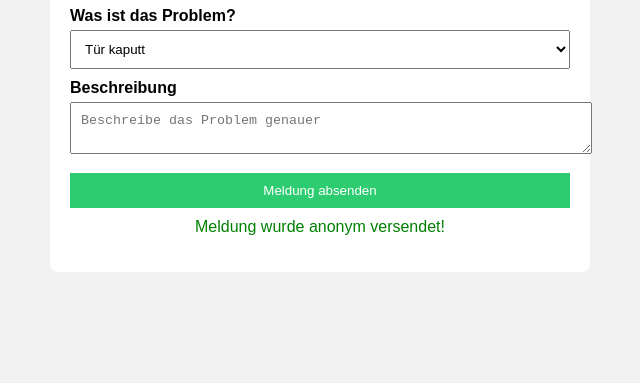
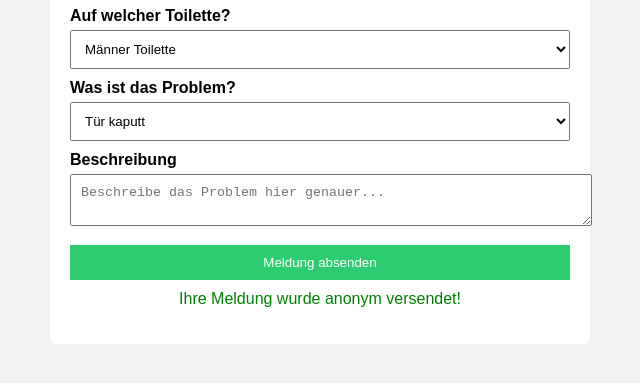
Before and after one commit to SecITDC/test, a plain HTML site: page index.html in a window 1280 px wide. Both pictures are taken after a click on the button "Meldung absenden". Shown: the part 193-576 px from the top of the page, without its empty margins (320-960 px from the left). Drawn offline with Linux system fonts and the light colour scheme.

Commit message:
Update index.html

```diff
--- a/index.html
+++ b/index.html
@@ -9,6 +9,7 @@
       background: #f2f2f2;
       padding: 20px;
     }
+
     .container {
       max-width: 500px;
       background: white;
@@ -16,19 +17,23 @@
       border-radius: 8px;
       margin: auto;
     }
+
     h1 {
       text-align: center;
     }
+
     label {
       margin-top: 10px;
       display: block;
       font-weight: bold;
     }
+
     select, textarea, button {
       width: 100%;
       padding: 10px;
       margin-top: 5px;
     }
+
     button {
       background: #2ecc71;
       color: white;
@@ -36,20 +41,25 @@
       margin-top: 15px;
       cursor: pointer;
     }
+
     button:hover {
       background: #27ae60;
     }
+
     .success {
       color: green;
       text-align: center;
       margin-top: 10px;
     }
+
   </style>
 </head>
 <body>
 
 <div class="container">
+
    <h1>Schadensmeldung</h1>
+
 
    <label>In welchem Gebäude?</label>
   <select id="gebaeude">
@@ -63,12 +73,22 @@
     <option>Forum</option>
     <option>Bauhalle 1</option>
     <option>Bauhalle 2</option>
+    <option>Sporthalle 1</option>
+    <option>Sporthalle 2</option>
+  </select>
+
+  <label>Auf welcher Toilette?</label>
+  <select id="geschlecht">
+    <option>Männer Toilette</option>
+    <option>Frauen Toilette</option>
+    <option>Behinderten Toilette</option>
   </select>
 
   <label>Was ist das Problem?</label>
   <select id="problem">
     <option>Tür kaputt</option>
     <option>Toilette defekt</option>
+    <option>Toilette beschädigt</option>
     <option>Licht kaputt</option>
     <option>Fenster kaputt</option>
     <option>Heizung defekt</option>
@@ -76,19 +96,22 @@
   </select>
 
   <label>Beschreibung</label>
-  <textarea id="beschreibung" placeholder="Beschreibe das Problem genauer"></textarea>
+  <textarea id="beschreibung" placeholder="Beschreibe das Problem hier genauer..."></textarea>
 
   <button onclick="senden()">Meldung absenden</button>
 
   <p class="success" id="success"></p>
 
 
+
  </div>
+
 
  <script>
    function senden() {
     const meldung = {
       gebaeude: document.getElementById("gebaeude").value,
+      geschlecht: document.getElementById("geschlecht").value,
       problem: document.getElementById("problem").value,
       beschreibung: document.getElementById("beschreibung").value,
       status: "Offen",
@@ -101,7 +124,7 @@
         localStorage.setItem("meldungen", JSON.stringify(meldungen));
 
         document.getElementById("success").innerText =
-        "Meldung wurde anonym versendet!";
+          "Ihre Meldung wurde anonym versendet!";
 
         document.getElementById("beschreibung").value = "";
     } catch (e) {
```
Lines whose indentation alone changed are shown as unchanged.
